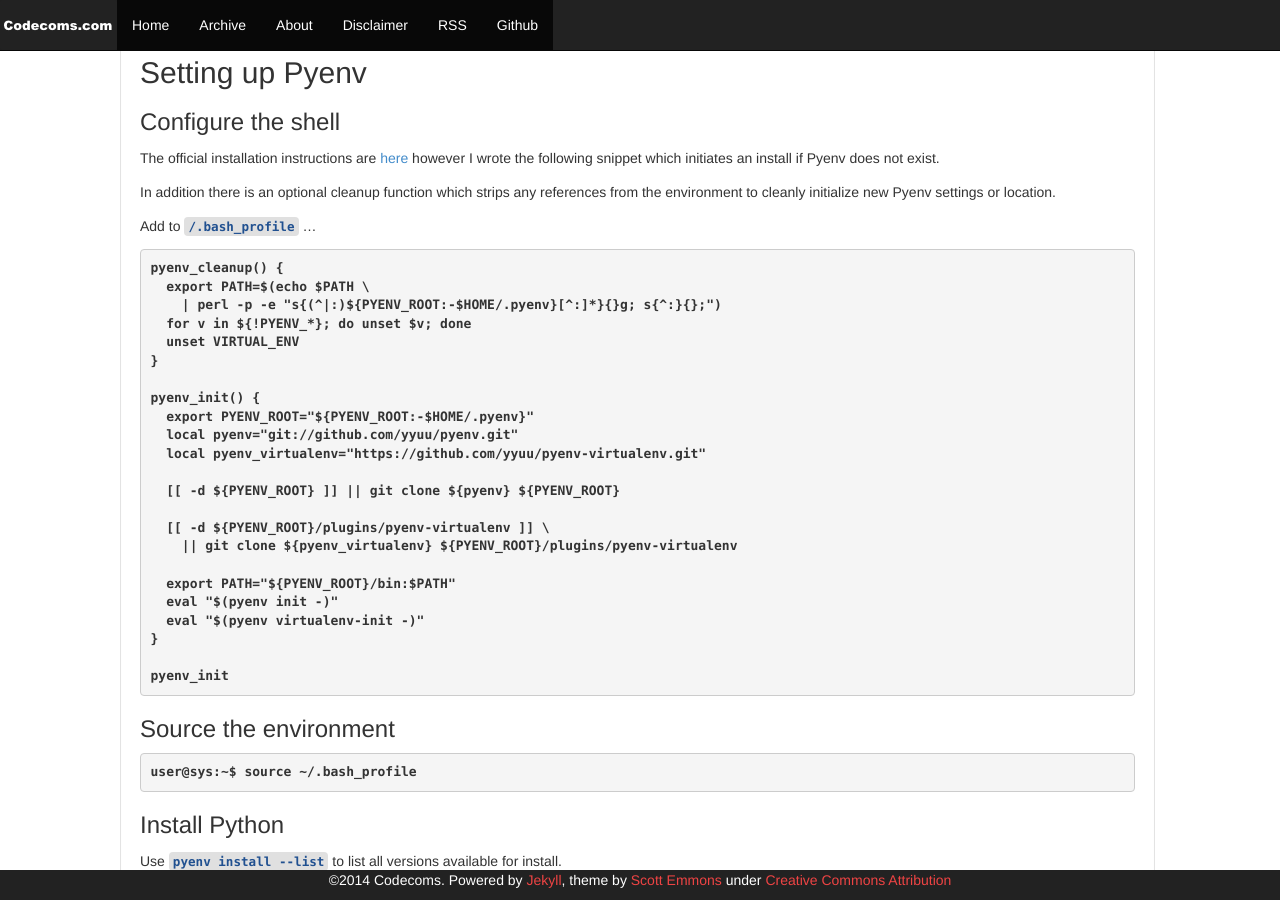
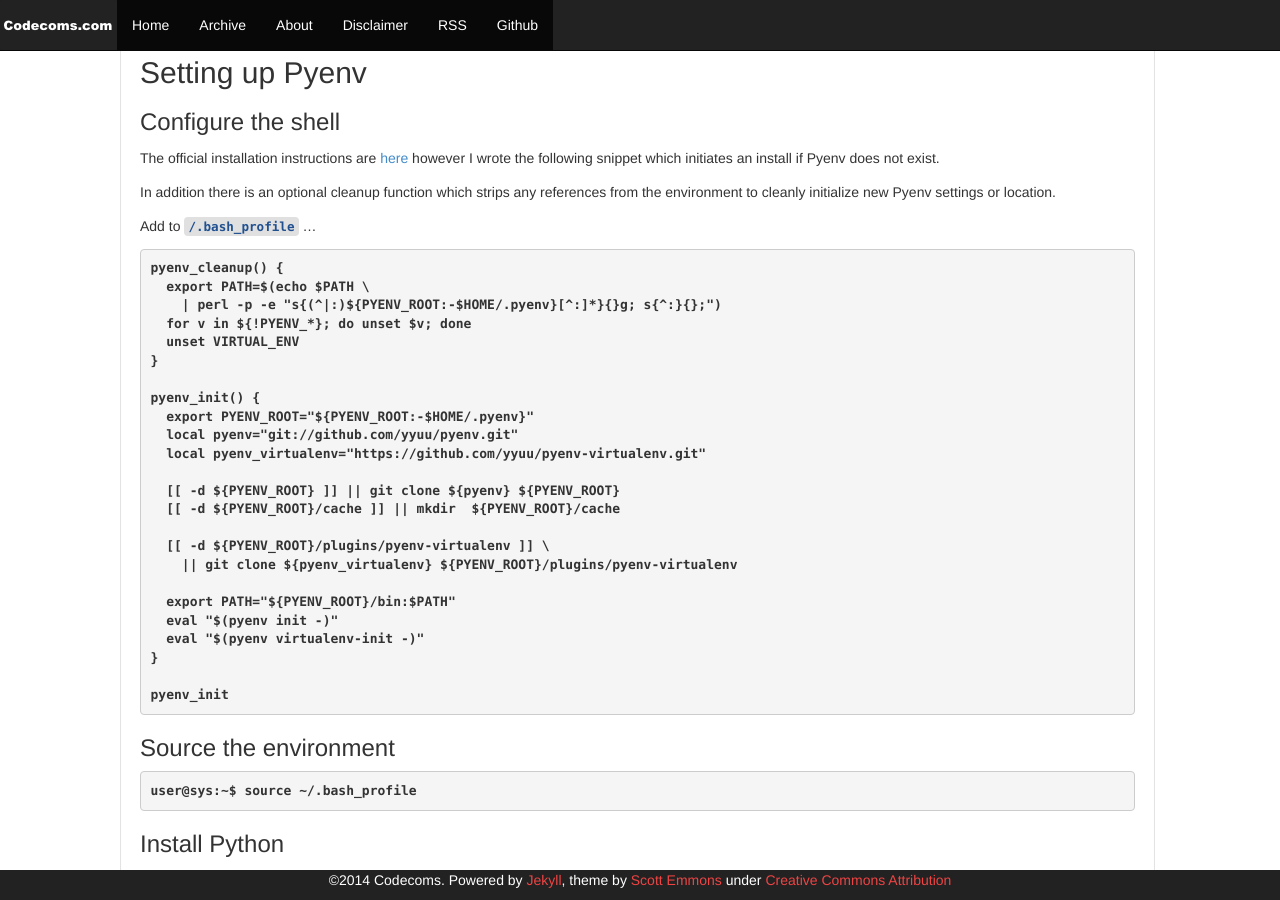
Before and after one commit to codecoms/codecoms.github.io, a Jekyll site: the page built from _posts/2014-12-09-pyenv.md, in a window 1280 px wide and 900 px high, scrolled down 1175 px. Built offline with Jekyll 4.4.1, drawn with Linux system fonts in a browser that asks for light colours; Markdown is read by kramdown in place of the engine named in the settings; comment, search, counter and statistics services are not loaded.

Commit message:
minor edit

```diff
--- a/_posts/2014-12-09-pyenv.md
+++ b/_posts/2014-12-09-pyenv.md
@@ -101,6 +101,7 @@ Add to `/.bash_profile` ...
       local pyenv_virtualenv="https://github.com/yyuu/pyenv-virtualenv.git"
 
       [[ -d ${PYENV_ROOT} ]] || git clone ${pyenv} ${PYENV_ROOT}
+      [[ -d ${PYENV_ROOT}/cache ]] || mkdir  ${PYENV_ROOT}/cache
 
       [[ -d ${PYENV_ROOT}/plugins/pyenv-virtualenv ]] \
         || git clone ${pyenv_virtualenv} ${PYENV_ROOT}/plugins/pyenv-virtualenv
```
